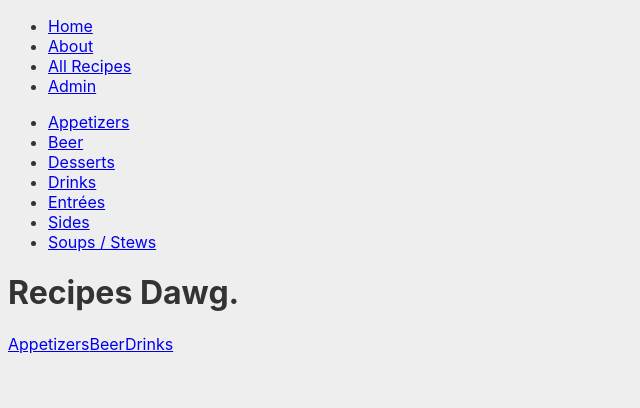
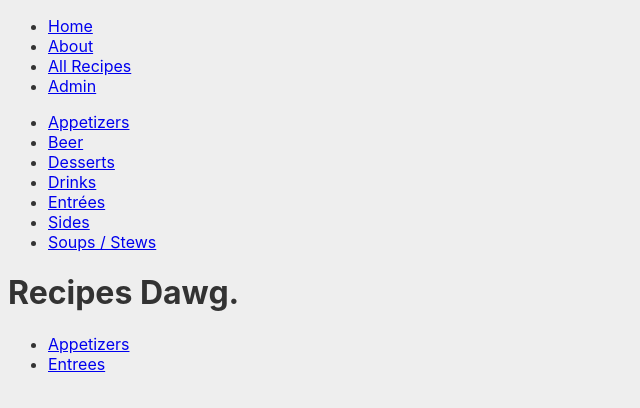
Before and after one commit to drc/yacht-club-cookbook, a Next.js app: page /recipes in a window 1280 px wide. Shown: the top 408 px of the page, without its empty margins (0-640 px from the left). Built offline with nearby package versions, Linux system fonts and the light colour scheme.

Commit message:
links to categories on all recipes page are generated dynamically

```diff
--- a/pages/recipes/[category]/[slug].jsx
+++ b/pages/recipes/[category]/[slug].jsx
@@ -22,7 +22,7 @@ export default function AppetizersDetail({ recipe }) {
         <meta property="og:image" content={craftedImage} />
       </Head>
       <h1>{title}</h1>
-      {thumbnail ? <img src={craftedImage}></img> : ""}
+      {thumbnail ? <img src={craftedImage} loading="lazy"></img> : ""}
       <div className="recipe" dangerouslySetInnerHTML={{ __html: html }}></div>
       <style jsx>{`
         margin: auto 100px;
--- a/pages/recipes/index.jsx
+++ b/pages/recipes/index.jsx
@@ -1,22 +1,35 @@
 import Layout from "../../components/layout";
 import Link from "next/link";
+import fs from "fs";
+import path from "path";
 
-export default function Index() {
+export default function Index({ dirs }) {
   return (
     <Layout>
       <h1>Recipes Dawg.</h1>
-      <Link href="/recipes/appetizers">
-          <a>Appetizers</a>
-      </Link>
-      <Link href="/recipes/beer">
-          <a>Beer</a>
-      </Link>
-      <Link href="/recipes/drinks">
-          <a>Drinks</a>
-      </Link>
+      <ul>
+        {dirs.map((directory) => (
+          <li>
+            <Link href={`/recipes/${directory.link}`}>
+              <a>{directory.title}</a>
+            </Link>
+          </li>
+        ))}
+      </ul>
       <style jsx>{`
         text-align: center;
       `}</style>
     </Layout>
   );
 }
+
+export async function getStaticProps() {
+  const files = fs.readdirSync(path.join("content"));
+  const dirs = files
+    .filter((file) => !file.endsWith(".md"))
+    .map((dir) => ({
+      link: dir,
+      title: dir.charAt(0).toUpperCase() + dir.slice(1).replace("_", " "),
+    }));
+  return { props: { dirs } };
+}
```
